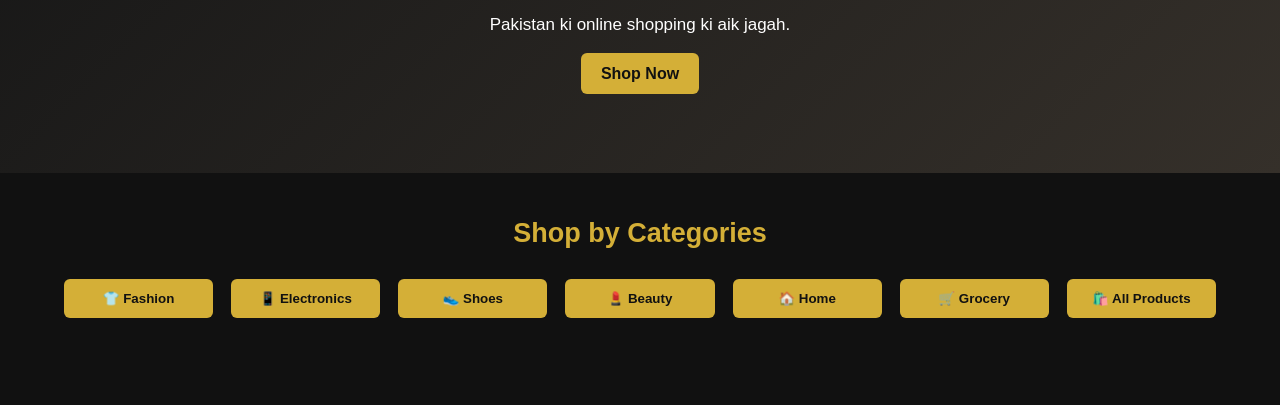
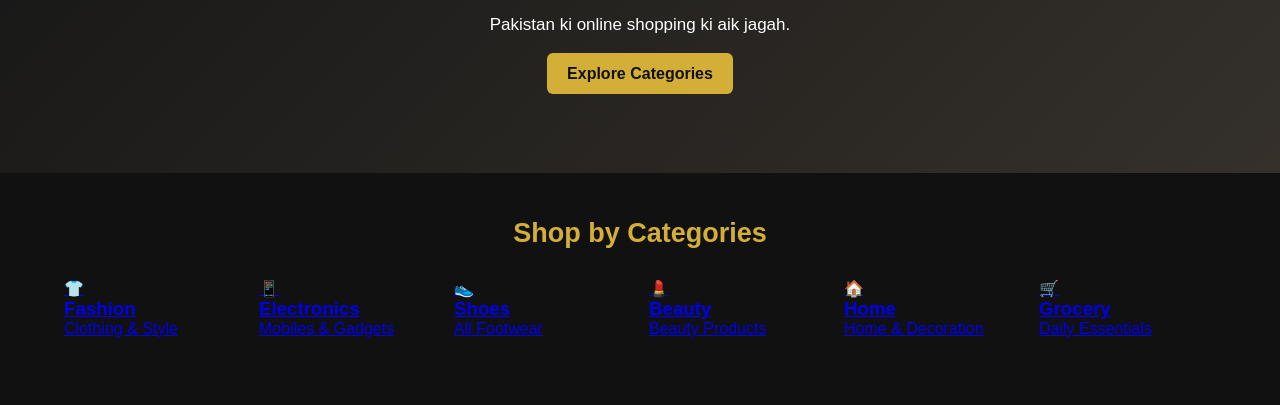
Before and after one commit to malhip843-arch/apni-pasand-bazar, a plain HTML site: page index.html in a window 1280 px wide. Shown: the part 376-781 px from the top of the page. Drawn offline with Linux system fonts and the light colour scheme.

Commit message:
Update index.html

```diff
--- a/index.html
+++ b/index.html
@@ -4,184 +4,115 @@
 <head>
   <meta charset="UTF-8">
   <meta name="viewport" content="width=device-width, initial-scale=1.0">
-
   <title>Apni Pasand Bazar | Online Shopping Pakistan</title>
-
-  <link rel="stylesheet" href="style.css?v=3">
+  <link rel="stylesheet" href="style.css?v=4">
 </head>
-
 <body>
-
-  <!-- HEADER -->
 
 <header>
   <h1>APNI PASAND BAZAR</h1>
   <p>Har cheez, aik hi jagah!</p>
 
   <div class="header-actions">
-      <input
-        type="search"
-        id="search"
-        placeholder="Search products..."
-      >
-
+    <input type="search" id="search" placeholder="Search products...">
     <button onclick="showCart()">
       🛒 Cart (<span id="cart-count">0</span>)
     </button>
   </div>
 </header>
 
-  <!-- NAVIGATION -->
-
 <nav>
-    <a href="#">Home</a>
+  <a href="index.html">Home</a>
   <a href="#categories">Categories</a>
   <a href="#products">Products</a>
   <a href="#cart-section">My Cart</a>
   <a href="#contact">Contact</a>
 </nav>
 
-  <!-- HERO SECTION -->
-
 <section class="hero">
   <h2>Welcome to Apni Pasand Bazar</h2>
-
   <p>Pakistan ki online shopping ki aik jagah.</p>
-
-    <a href="#products" class="shop-btn">
-      Shop Now
-    </a>
+  <a href="#categories" class="shop-btn">Explore Categories</a>
 </section>
 
-  <!-- CATEGORIES -->
-
 <section id="categories">
-
   <h2>Shop by Categories</h2>
 
   <div class="categories">
 
-      <button onclick="filterCategory('Fashion')">
-        👕 Fashion
-      </button>
+    <a class="category-card" href="fashion.html">
+      👕
+      <h3>Fashion</h3>
+      <p>Clothing & Style</p>
+    </a>
 
-      <button onclick="filterCategory('Electronics')">
-        📱 Electronics
-      </button>
+    <a class="category-card" href="electronics.html">
+      📱
+      <h3>Electronics</h3>
+      <p>Mobiles & Gadgets</p>
+    </a>
 
-      <button onclick="filterCategory('Shoes')">
-        👟 Shoes
-      </button>
+    <a class="category-card" href="shoes.html">
+      👟
+      <h3>Shoes</h3>
+      <p>All Footwear</p>
+    </a>
 
-      <button onclick="filterCategory('Beauty')">
-        💄 Beauty
-      </button>
+    <a class="category-card" href="beauty.html">
+      💄
+      <h3>Beauty</h3>
+      <p>Beauty Products</p>
+    </a>
 
-      <button onclick="filterCategory('Home')">
-        🏠 Home
-      </button>
+    <a class="category-card" href="home.html">
+      🏠
+      <h3>Home</h3>
+      <p>Home & Decoration</p>
+    </a>
 
-      <button onclick="filterCategory('Grocery')">
-        🛒 Grocery
-      </button>
-
-      <button onclick="filterCategory('All')">
-        🛍️ All Products
-      </button>
+    <a class="category-card" href="grocery.html">
+      🛒
+      <h3>Grocery</h3>
+      <p>Daily Essentials</p>
+    </a>
 
   </div>
-
 </section>
 
-  <!-- PRODUCTS -->
-
 <section id="products">
-
-    <h2>Our Products</h2>
-
+  <h2>Popular Products</h2>
   <div id="product-list" class="products"></div>
-
 </section>
 
-  <!-- CART -->
-
 <section id="cart-section">
-
   <h2>My Shopping Cart 🛒</h2>
-
   <div id="cart-items"></div>
-
-    <h3 id="cart-total">
-      Total: Rs. 0
-    </h3>
-
-    <button onclick="checkout()">
-      Proceed to Checkout
-    </button>
-
+  <h3 id="cart-total">Total: Rs. 0</h3>
+  <button onclick="checkout()">Proceed to Checkout</button>
 </section>
 
-  <!-- CHECKOUT -->
-
 <section id="checkout-section" style="display:none;">
-
   <h2>Checkout</h2>
 
   <form id="checkout-form">
-
-      <input
-        id="customer-name"
-        type="text"
-        placeholder="Your Full Name"
-        required
-      >
-
-      <input
-        id="customer-phone"
-        type="tel"
-        placeholder="Mobile Number"
-        required
-      >
-
-      <textarea
-        id="customer-address"
-        placeholder="Complete Delivery Address"
-        required
-      ></textarea>
-
-      <button type="submit">
-        Place Order
-      </button>
-
+    <input id="customer-name" type="text" placeholder="Your Full Name" required>
+    <input id="customer-phone" type="tel" placeholder="Mobile Number" required>
+    <textarea id="customer-address" placeholder="Complete Delivery Address" required></textarea>
+    <button type="submit">Place Order</button>
   </form>
-
 </section>
 
-  <!-- CONTACT -->
-
 <section id="contact">
-
   <h2>Contact Us</h2>
-
   <p>Apni Pasand Bazar – Pakistan</p>
-
   <p>Thank you for shopping with us!</p>
-
 </section>
 
-  <!-- FOOTER -->
-
 <footer>
-
-    <p>
-      © 2026 Apni Pasand Bazar. All Rights Reserved.
-    </p>
-
+  <p>© 2026 Apni Pasand Bazar. All Rights Reserved.</p>
 </footer>
 
-  <!-- JAVASCRIPT -->
-
-  <script src="script.js?v=3"></script>
+<script src="script.js?v=4"></script>
 
 </body>
 </html>
```
Lines whose indentation alone changed are shown as unchanged.
